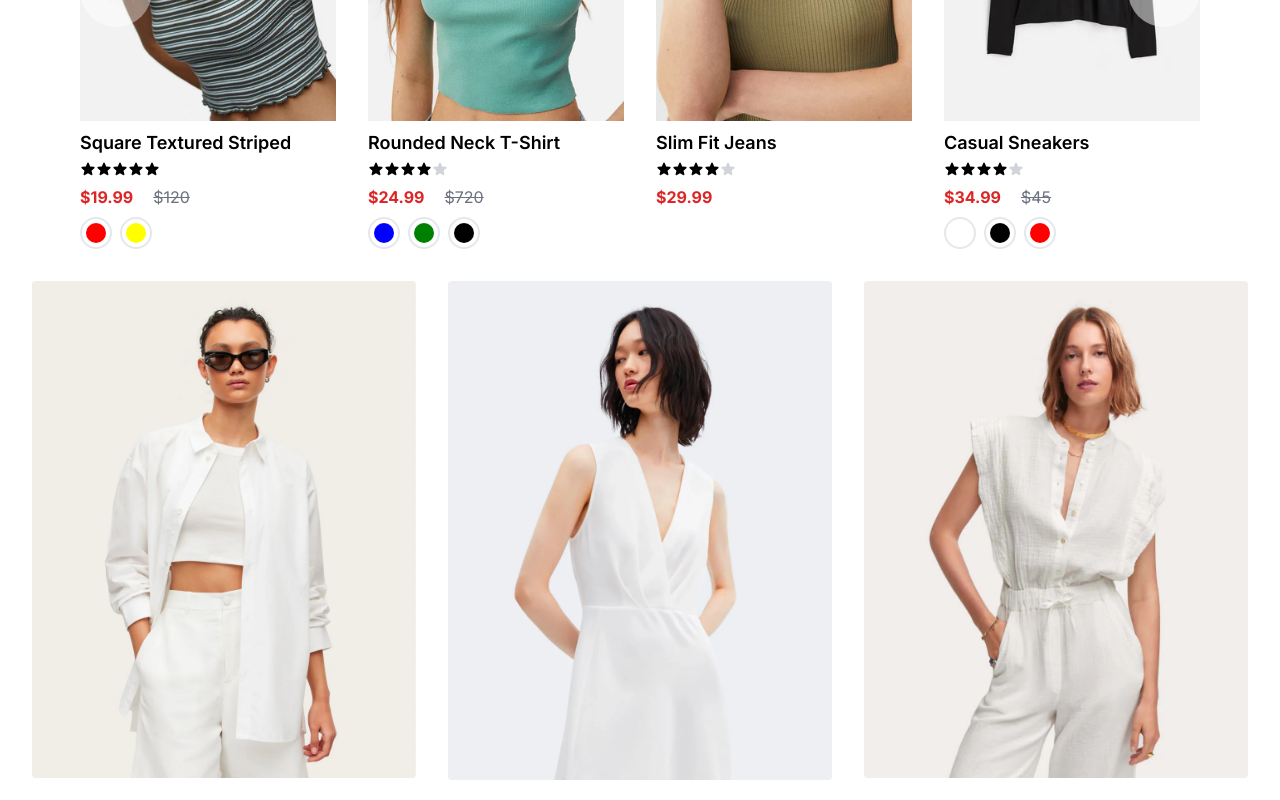
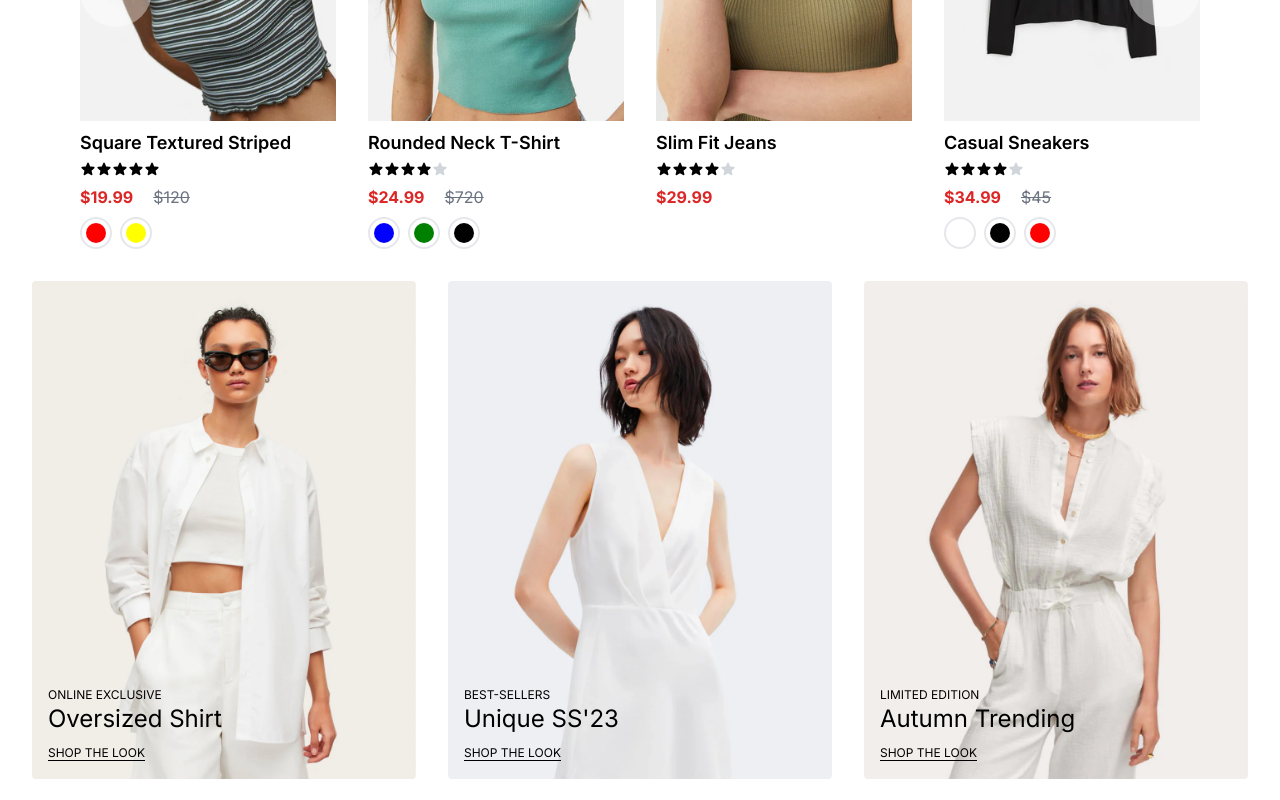
Before and after one commit to MAvi-Rup/shopify_deisgn_template_using_next.js_tailwind, a Next.js app: page / in a window 1280 px wide. Shown: the part 2251-3051 px from the top of the page. Built offline with nearby package versions, Linux system fonts and the light colour scheme.

Commit message:
Fixed the Navbar

```diff
--- a/src/components/ExclusivePost.tsx
+++ b/src/components/ExclusivePost.tsx
@@ -1,15 +1,43 @@
 const ExclusivePost = () => {
   return (
     <div className="grid grid-cols-3 gap-8 px-8 mb-5">
-      <div className="aspect-[466/605]">
-        <img src="/exclusive.jpg" className="w-full object-cover rounded" />
-      </div>
-      <div className="aspect-[466/605]">
-        <img src="/exclusive2.jpg" className="w-full object-cover rounded" />
-      </div>
-      <div className="aspect-[466/605]">
-        <img src="/exclusive3.jpg" className="w-full object-cover rounded" />
-      </div>
+      {[
+        {
+          image: "/exclusive.jpg",
+          caption: "ONLINE EXCLUSIVE",
+          title: "Oversized Shirt",
+        },
+        {
+          image: "/exclusive2.jpg",
+          caption: "BEST-SELLERS",
+          title: "Unique SS'23",
+        },
+        {
+          image: "/exclusive3.jpg",
+          caption: "LIMITED EDITION",
+          title: "Autumn Trending",
+        },
+      ].map((item, index) => (
+        <div
+          key={index}
+          className="aspect-[466/605] relative group cursor-pointer"
+        >
+          <img
+            src={item.image}
+            className="w-full h-full object-cover rounded"
+            alt={item.title}
+          />
+          <div className="absolute bottom-4 left-4 text-black">
+            <p className="text-xs uppercase">{item.caption}</p>
+            <h3 className="text-2xl font-normal mb-1">{item.title}</h3>
+            <span className="text-xs uppercase relative inline-block">
+              SHOP THE LOOK
+              <span className="absolute left-0 bottom-0 w-full h-px bg-black"></span>
+              <span className="absolute left-0 bottom-0 w-full h-px bg-black opacity-0 group-hover:animate-lineDrawRepeat"></span>
+            </span>
+          </div>
+        </div>
+      ))}
     </div>
   );
 };
```
